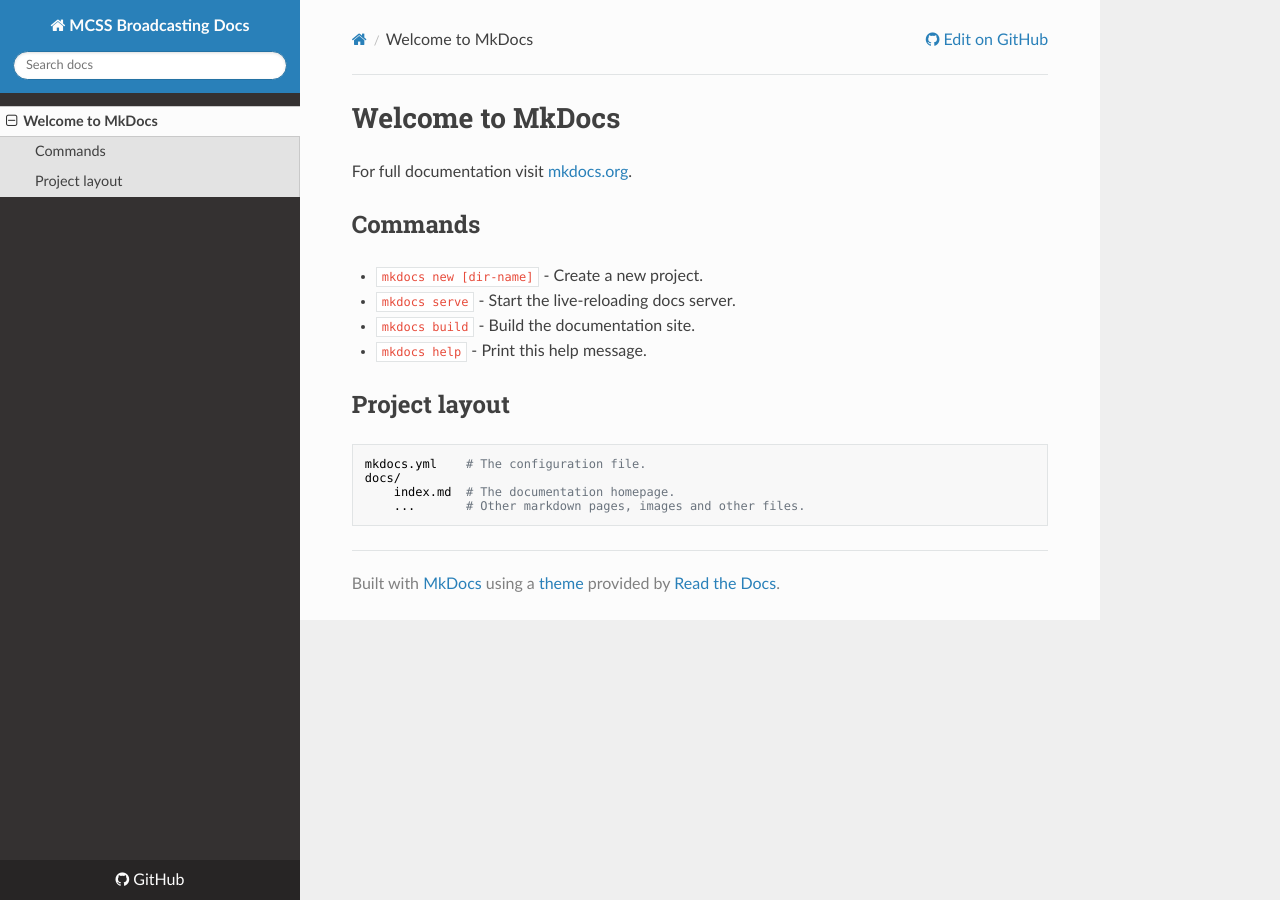
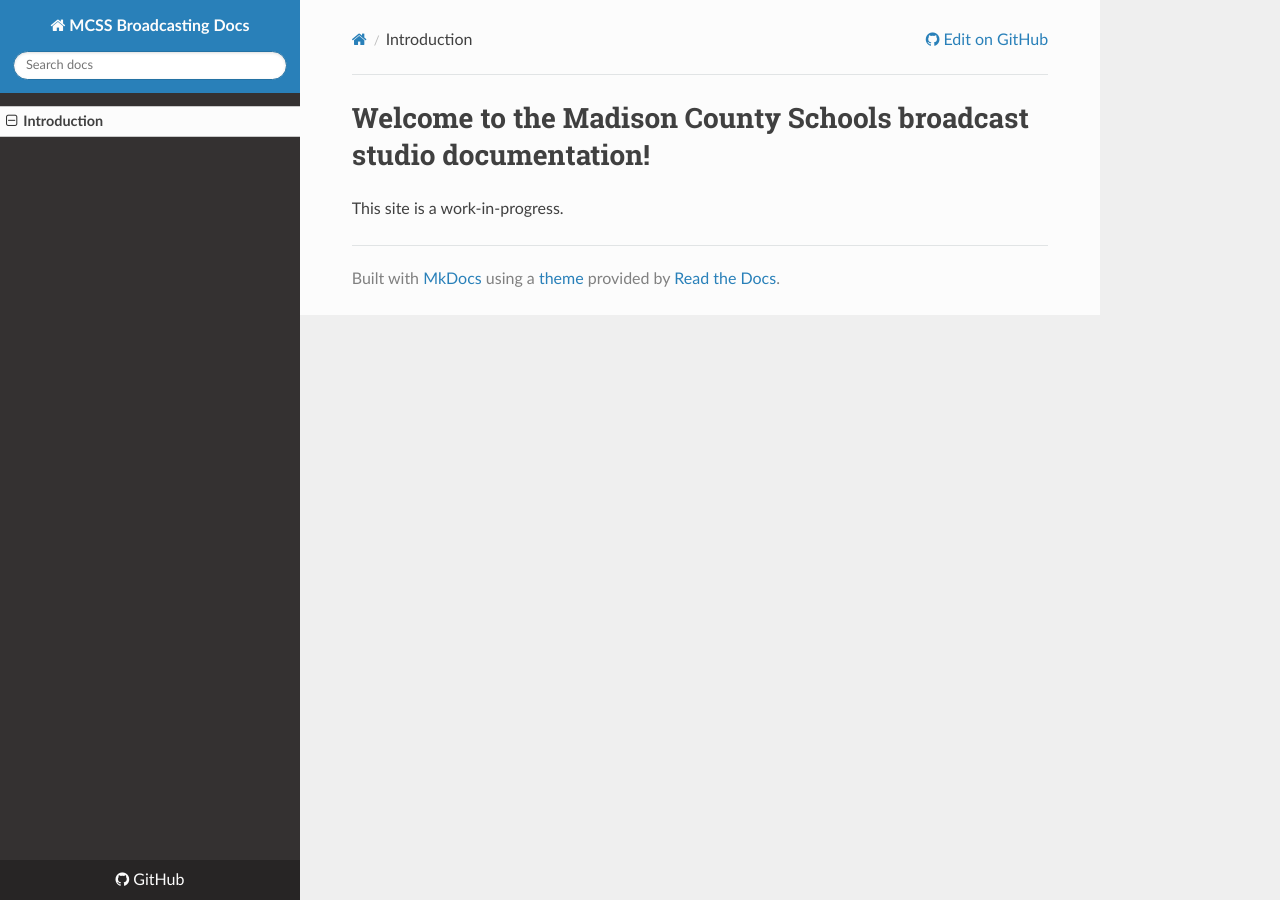
Before and after one commit to mcss-broadcasting/mcss-broadcasting.github.io, an MkDocs documentation site: the page built from docs/index.md, in a window 1280 px wide. Built offline with MkDocs 1.6.1, drawn with Linux system fonts in a browser that asks for light colours; nearby versions of some CDN libraries; old or Windows-style settings are respelled for this version of MkDocs.

Commit message:
Building fixed page layout

```diff
--- a/docs/index.md
+++ b/docs/index.md
@@ -1,17 +1,3 @@
-# Welcome to MkDocs
+# Welcome to the Madison County Schools broadcast studio documentation!
 
-For full documentation visit [mkdocs.org](http://mkdocs.org).
-
-## Commands
-
-* `mkdocs new [dir-name]` - Create a new project.
-* `mkdocs serve` - Start the live-reloading docs server.
-* `mkdocs build` - Build the documentation site.
-* `mkdocs help` - Print this help message.
-
-## Project layout
-
-    mkdocs.yml    # The configuration file.
-    docs/
-        index.md  # The documentation homepage.
-        ...       # Other markdown pages, images and other files.
+This site is a work-in-progress.
--- a/mkdocs.yml
+++ b/mkdocs.yml
@@ -2,3 +2,6 @@
 repo_url: https://github.com/mcss-broadcasting/mcss-broadcasting.github.io
 edit_uri: edit/master/docs/
 theme: readthedocs
+
+pages:
+  - 'Introduction': 'index.md'
```
Also changed, not shown: site/index.html, site/mkdocs/search_index.json, site/search.html.
